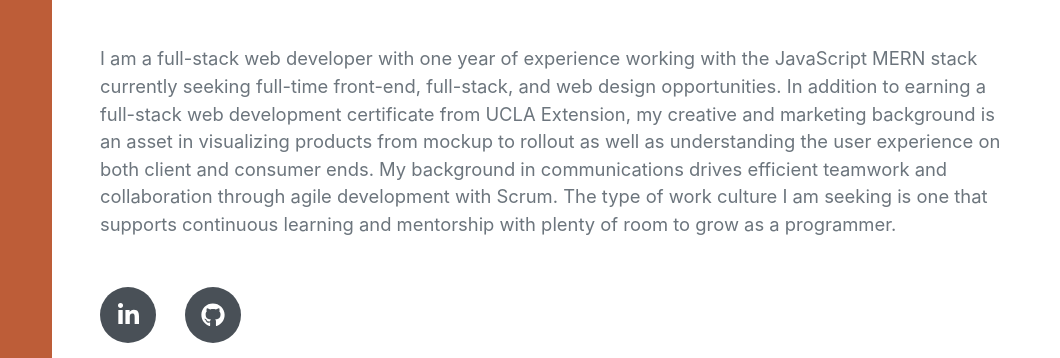
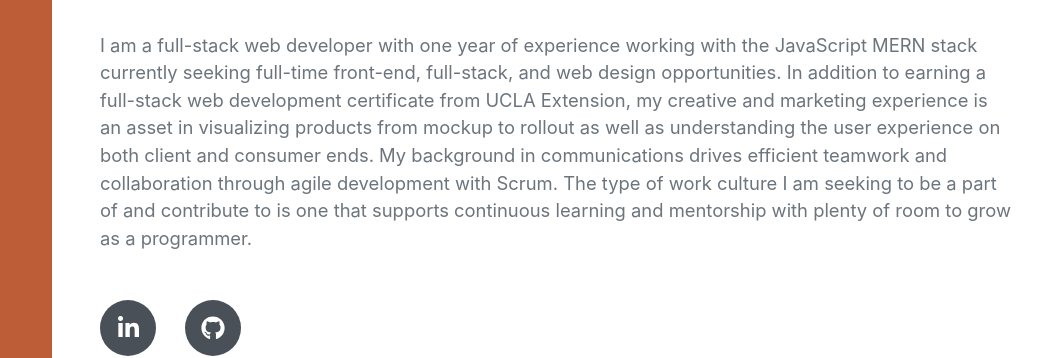
Before and after one commit to austingabe/portfolio, a plain HTML site: page index.html in a window 1280 px wide. Shown: the part 296-654 px from the top of the page, 220-1280 px from the left. Drawn offline with nearby package versions, Linux system fonts and the light colour scheme; a web font is replaced by a local one.

Commit message:
Updated Bio

```diff
--- a/index.html
+++ b/index.html
@@ -56,7 +56,7 @@
                         <a href="mailto:name@email.com">name@email.com</a> -->
                 </div>
                 <p class="lead mb-5">
-                    I am a full-stack web developer with one year of experience working with the JavaScript MERN stack currently seeking full-time front-end, full-stack, and web design opportunities. In addition to earning a full-stack web development certificate from UCLA Extension, my creative and marketing background is an asset in visualizing products from mockup to rollout as well as understanding the user experience on both client and consumer ends. My background in communications drives efficient teamwork and collaboration through agile development with Scrum. The type of work culture I am seeking is one that supports continuous learning and mentorship with plenty of room to grow as a programmer.
+                    I am a full-stack web developer with one year of experience working with the JavaScript MERN stack currently seeking full-time front-end, full-stack, and web design opportunities. In addition to earning a full-stack web development certificate from UCLA Extension, my creative and marketing experience is an asset in visualizing products from mockup to rollout as well as understanding the user experience on both client and consumer ends. My background in communications drives efficient teamwork and collaboration through agile development with Scrum. The type of work culture I am seeking to be a part of and contribute to is one that supports continuous learning and mentorship with plenty of room to grow as a programmer.
                 </p>
                 <div class="social-icons">
                     <a class="social-icon" href="https://linkedin.com/in/austingabe" target="_blank"><i
```
